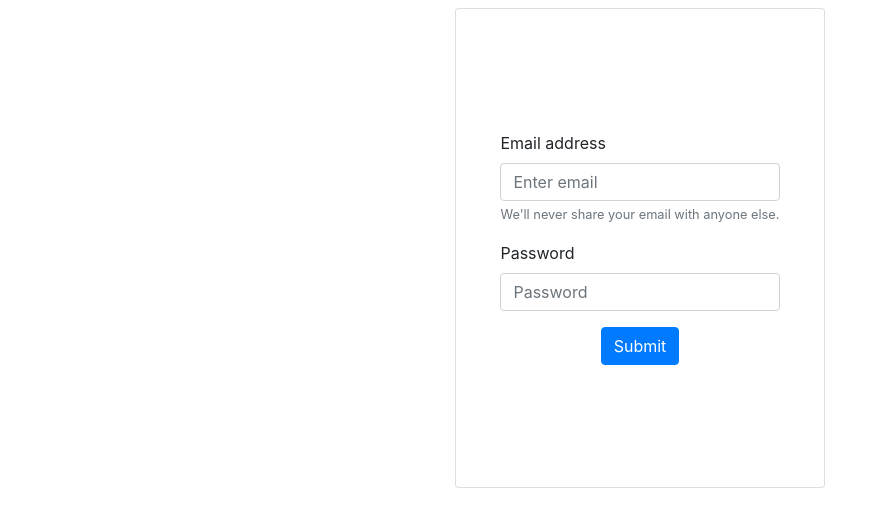
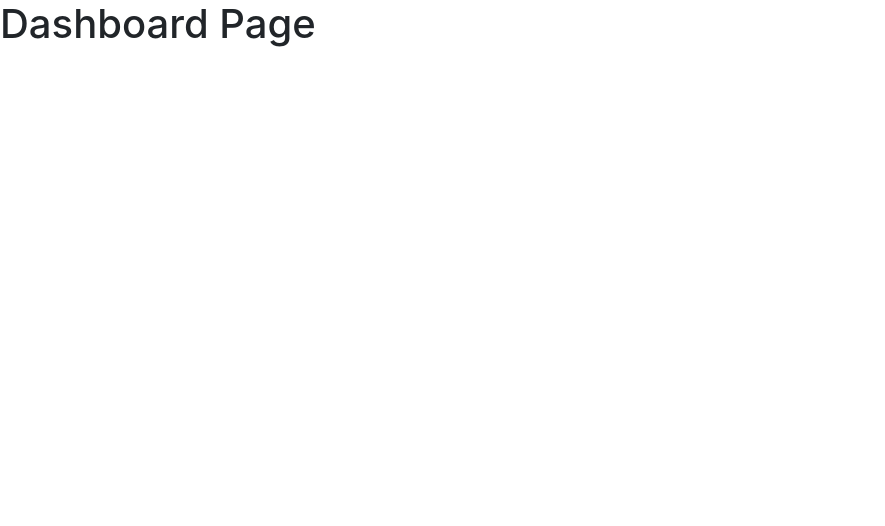
Before and after one commit to jadilovic/react-login, a React (Create React App) app: page / in a window 1280 px wide. Shown: the top 526 px of the page, without its empty margins (0-885 px from the left). Built offline with nearby package versions, Linux system fonts and the light colour scheme; sample sign-in values are in the browser's storage.

Commit message:
done part of the project

```diff
--- a/src/App.js
+++ b/src/App.js
@@ -1,19 +1,22 @@
 import "./App.css";
-import LoginForm from "./components/LoginForm/LoginForm";
 import { BrowserRouter as Router, Switch, Route } from "react-router-dom";
+import { Dashboard, PrivateRoute, Error } from "./pages";
+import LoginForm from "./components/LoginForm";
 
 function App() {
   return (
     <Router>
-      <div className="App">
-        <div className="container d-flex align-items-center flex-column">
-          <Switch>
-            <Route path="/">
-              <LoginForm />
-            </Route>
-          </Switch>
-        </div>
-      </div>
+      <Switch>
+        <PrivateRoute path="/" exact={true}>
+          <Dashboard></Dashboard>
+        </PrivateRoute>
+        <Route path="/login">
+          <LoginForm />
+        </Route>
+        <Route path="*">
+          <Error />
+        </Route>
+      </Switch>
     </Router>
   );
 }
--- a/src/components/LoginForm/LoginForm.js
+++ b/src/components/LoginForm.js
@@ -1,11 +1,12 @@
-import React, { useState } from "react";
+import React, { useState, useEffect } from "react";
 import axios from "axios";
 import "./LoginForm.css";
-import { Router, Route, withRouter } from "react-router-dom";
-import authHeader from "../../service/auth-header";
-import Home from "../Home/Home";
+import { Router, Route, withRouter, Redirect } from "react-router-dom";
+import authHeader from "../service/auth-header";
+import { Dashboard } from "../pages";
 
 function LoginForm(props) {
+  const [redirect, setRedirect] = useState(false);
   let data = [];
   const [state, setState] = useState({
     email: "",
@@ -48,13 +49,6 @@ function LoginForm(props) {
               .then(function (response) {
                 data = response;
                 console.log(data);
-                return (
-                  <Router>
-                    <Route path="/home">
-                      <Home />
-                    </Route>
-                  </Router>
-                );
               });
           };
 
@@ -65,10 +59,23 @@ function LoginForm(props) {
           props.showError("Username does not exists");
         }
       })
+      .then(() => {
+        console.log("redirect");
+        setRedirect(true);
+      })
       .catch(function (error) {
         console.log(error);
       });
   };
+
+  useEffect(() => {
+    toDashboard();
+  }, [redirect]);
+
+  function toDashboard() {
+    console.log("effect redirect");
+    return <Dashboard></Dashboard>;
+  }
 
   return (
     <div className="card col-12 col-lg-4 login-card mt-2 hv-center">
--- /dev/null
+++ b/src/pages/Dashboard.js
@@ -0,0 +1,32 @@
+import React, { useContext } from "react";
+//import { Info, Repos, User, Search, Navbar } from "../components";
+//import loadingImage from "../images/preloader.gif";
+//import { GithubContext } from "../context/context";
+const Dashboard = () => {
+  /*
+  const { isLoading } = useContext(GithubContext);
+
+  if (isLoading) {
+    return (
+      <main>
+        <Navbar></Navbar>
+        <Search></Search>
+        <img src={loadingImage} alt="loading" className="loading-img" />
+      </main>
+    );
+  }
+*/
+  return (
+    <main>
+      <h1>Dashboard Page</h1>
+      {/*
+    <Navbar></Navbar>
+    <Search></Search>
+     <Info></Info>
+     <User></User>
+    <Repos></Repos> */}
+    </main>
+  );
+};
+
+export default Dashboard;
--- /dev/null
+++ b/src/pages/Error.js
@@ -0,0 +1,33 @@
+import React from "react";
+//import styled from "styled-components";
+import { Link } from "react-router-dom";
+
+const Error = () => {
+  return (
+    <div>
+      <h1>404</h1>
+      <h3>sorry, the page you tried cannot be found</h3>
+      <Link to="/" className="btn">
+        back home
+      </Link>
+    </div>
+  );
+};
+
+/*
+const Wrapper = styled.section`
+  min-height: 100vh;
+  display: grid;
+  place-items: center;
+  background: var(--clr-primary-10);
+  text-align: center;
+  h1 {
+    font-size: 10rem;
+  }
+  h3 {
+    color: var(--clr-grey-3);
+    margin-bottom: 1.5rem;
+  }
+`;
+*/
+export default Error;
--- /dev/null
+++ b/src/pages/PrivateRoute.js
@@ -0,0 +1,18 @@
+import React from "react";
+import { Route, Redirect } from "react-router-dom";
+//import { useAuth0 } from "@auth0/auth0-react";
+
+const PrivateRoute = ({ children, ...rest }) => {
+  const user = JSON.parse(localStorage.getItem("user"));
+
+  const isUser = user && user.token;
+  return (
+    <Route
+      {...rest}
+      render={() => {
+        return isUser ? children : <Redirect to="/login"></Redirect>;
+      }}
+    ></Route>
+  );
+};
+export default PrivateRoute;
--- /dev/null
+++ b/src/pages/index.js
@@ -0,0 +1,5 @@
+import Dashboard from "./Dashboard";
+import PrivateRoute from "./PrivateRoute";
+import Error from "./Error";
+
+export { Dashboard, PrivateRoute, Error };
```
Also changed, not shown: src/components/Home/Home.js (deleted, +0 -7 lines), src/components/LoginForm.css (renamed from src/components/LoginForm/LoginForm.css).
